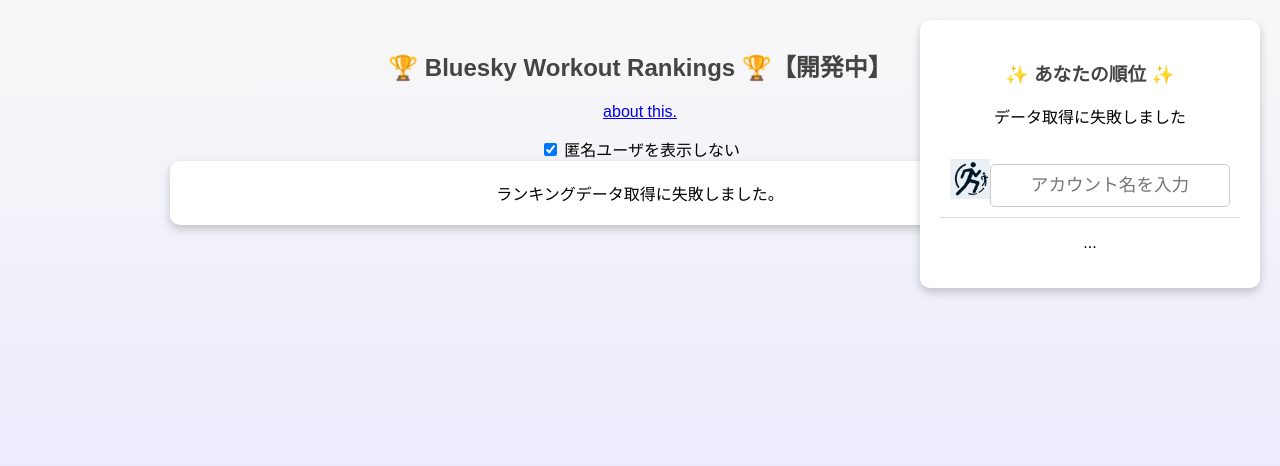
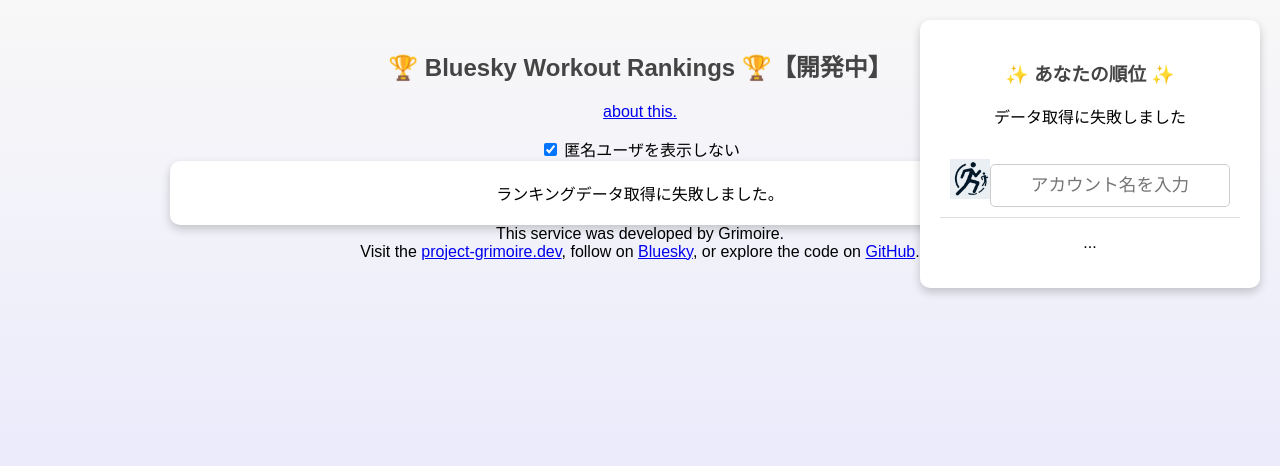
Before and after one commit to aliceD1540/exercise-ranking-tool, a plain HTML site: page web/index.html in a window 1280 px wide. Drawn offline with Linux system fonts and the light colour scheme; no server answers; files whose address does not match are found by name.

Commit message:
制作者表記を追加

```diff
--- a/web/index.html
+++ b/web/index.html
@@ -131,6 +131,11 @@
         <p id="user-points">...</p>
       </div>
     </div>
+    This service was developed by Grimoire.<br />
+    Visit the <a href="https://project-grimoire.dev/" target="_blank">project-grimoire.dev</a>,
+    follow on <a href="https://bsky.app/profile/project-grimoire.dev" target="_blank">Bluesky</a>,
+    or explore the code on
+    <a href="https://github.com/aliceD1540/exercise-ranking-tool/" target="_blank">GitHub</a>.
 
     <script>
       function renderRanking(rankingData, showHidden) {
```
